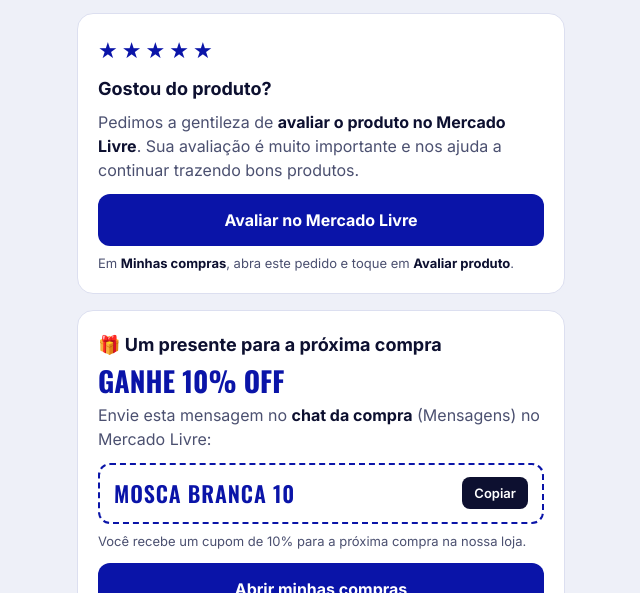
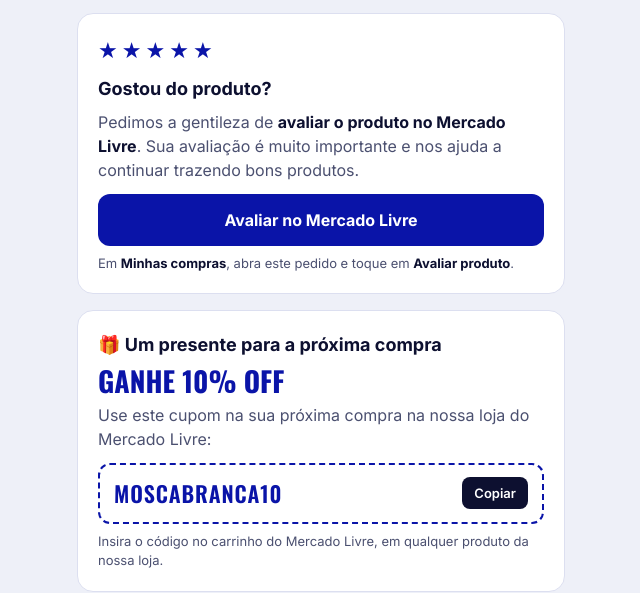
Before and after one commit to mosca-branca/mosca-branca.github.io, a plain HTML site: page index.html in a window 1280 px wide. Shown: the part 359-952 px from the top of the page, without its empty margins (319-959 px from the left). Drawn offline with nearby package versions, Linux system fonts and the light colour scheme.

Commit message:
Troca mensagem no chat pelo cupom MOSCABRANCA10
Co-Authored-By: Claude Opus 5.5 <noreply@anthropic.com>

```diff
--- a/index.html
+++ b/index.html
@@ -77,10 +77,9 @@
   <section>
     <h2>🎁 Um presente para a próxima compra</h2>
     <div class="big">Ganhe 10% OFF</div>
-    <p>Envie esta mensagem no <strong>chat da compra</strong> (Mensagens) no Mercado Livre:</p>
-    <div class="chatcode"><span id="code">Mosca Branca 10</span><button class="copy" id="copy">Copiar</button></div>
-    <p class="small" style="margin:0">Você recebe um cupom de 10% para a próxima compra na nossa loja.</p>
-    <a class="btn blue" style="margin-top:12px" href="https://myaccount.mercadolivre.com.br/my_purchases/list" target="_blank" rel="noopener">Abrir minhas compras</a>
+    <p>Use este cupom na sua próxima compra na nossa loja do Mercado Livre:</p>
+    <div class="chatcode"><span id="code">MOSCABRANCA10</span><button class="copy" id="copy">Copiar</button></div>
+    <p class="small" style="margin:0">Insira o código no carrinho do Mercado Livre, em qualquer produto da nossa loja.</p>
   </section>
 
   <section class="return">
```
